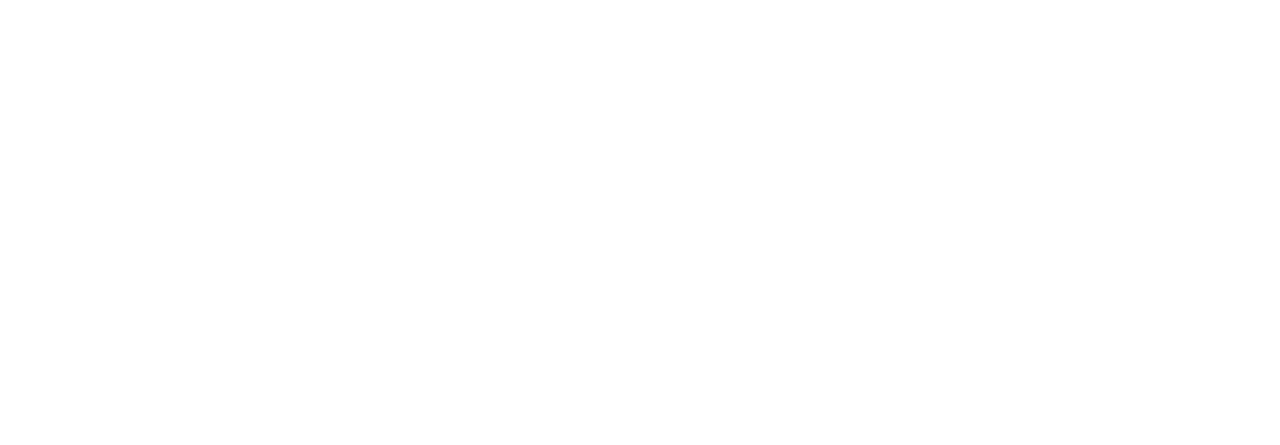
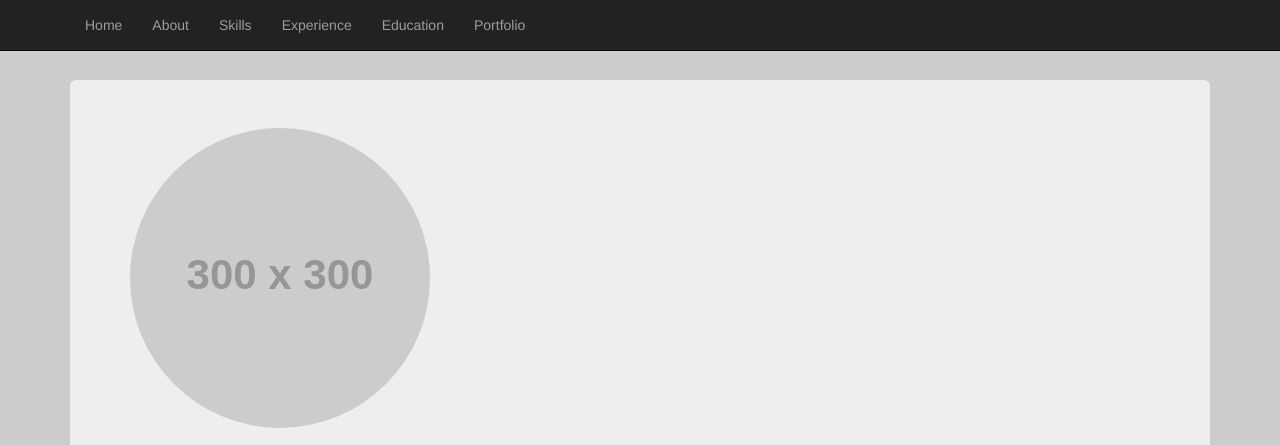
Before and after one commit to Zdamian/CV, a website: page index.html in a window 1280 px wide. Shown: the top 445 px of the page. Drawn offline with nearby package versions, Linux system fonts and the light colour scheme; files that its build step writes are made by us from their sources; placeholder pictures from the web are drawn by us.

Commit message:
template of header

```diff
--- a/app/scss/styles.scss
+++ b/app/scss/styles.scss
@@ -1,2 +1,16 @@
 @import 'mixins/css3mixins';
 @import 'variables';
+
+body {
+	margin-top: 50px;
+}
+
+.business-header {
+    height: auto;
+    background: url('http://placehold.it/1920x1200') center center no-repeat scroll;
+    background-size: cover;
+}
+
+.jumbotron {
+    margin-top: 30px;
+}
--- a/index.html
+++ b/index.html
@@ -7,7 +7,53 @@
         <link rel="stylesheet" type="text/css" href="/app/css/styles.css">
     </head>
     <body>
-
+        <nav class="navbar navbar-inverse navbar-fixed-top" role="navigation">
+            <div class="container">
+                <div class="navbar-header">
+                    <button type="button" class="navbar-toggle" data-toggle="collapse" data-target="#bs-example-navbar-collapse-1">
+                        <span class="sr-only">Toggle navigation</span>
+                        <span class="icon-bar"></span>
+                        <span class="icon-bar"></span>
+                        <span class="icon-bar"></span>
+                    </button>
+                </div>
+                <div class="collapse navbar-collapse" id="bs-example-navbar-collapse-1">
+                    <ul class="nav navbar-nav">
+                        <li>
+                            <a href="#">Home</a>
+                        </li>
+                        <li>
+                            <a href="#">About</a>
+                        </li>
+                        <li>
+                            <a href="#">Skills</a>
+                        </li>
+                        <li>
+                            <a href="#">Experience</a>
+                        </li>
+                        <li>
+                            <a href="#">Education</a>
+                        </li>
+                        <li>
+                            <a href="#">Portfolio</a>
+                        </li>
+                    </ul>
+                </div>
+            </div>
+        </nav>
+        <header class="business-header">
+            <div class="container">
+                <div class="row">
+                    <div class="col-md-12">
+                        <div class="jumbotron">
+                            <img class="img-circle img-responsive img-center" src="http://placehold.it/300x300">
+                            <h1 class="well">I'M JONATHAN DOE</h1>
+                            <p class="well">Design & Build Beautiful Crafted Web Experiences</p>
+                        </div>
+                    </div>
+                </div>
+            </div>
+        </header>
         <script src="/node_modules/jquery/dist/jquery.min.js"></script>
         <script src="/node_modules/bootstrap/dist/js/bootstrap.min.js"></script>
     </body>
```
